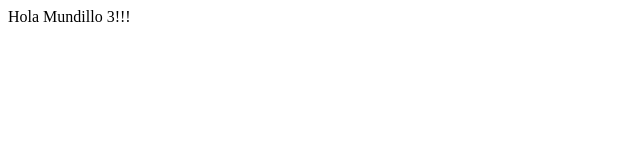
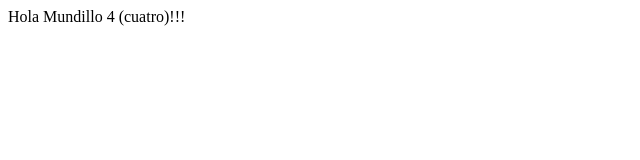
Before and after one commit to jmgiusti91/git-clase03, a plain HTML site: page index.html in a window 1280 px wide. Shown: the full height of the page, 0-640 px from the left. Drawn offline with Linux system fonts and the light colour scheme.

Commit message:
agrego modificacion

```diff
--- a/index.html
+++ b/index.html
@@ -3,6 +3,6 @@
 	<title></title>
 </head>
 <body>
-	<p>Hola Mundillo 3!!!</p>
+	<p>Hola Mundillo 4 (cuatro)!!!</p>
 </body>
 </html>
```
